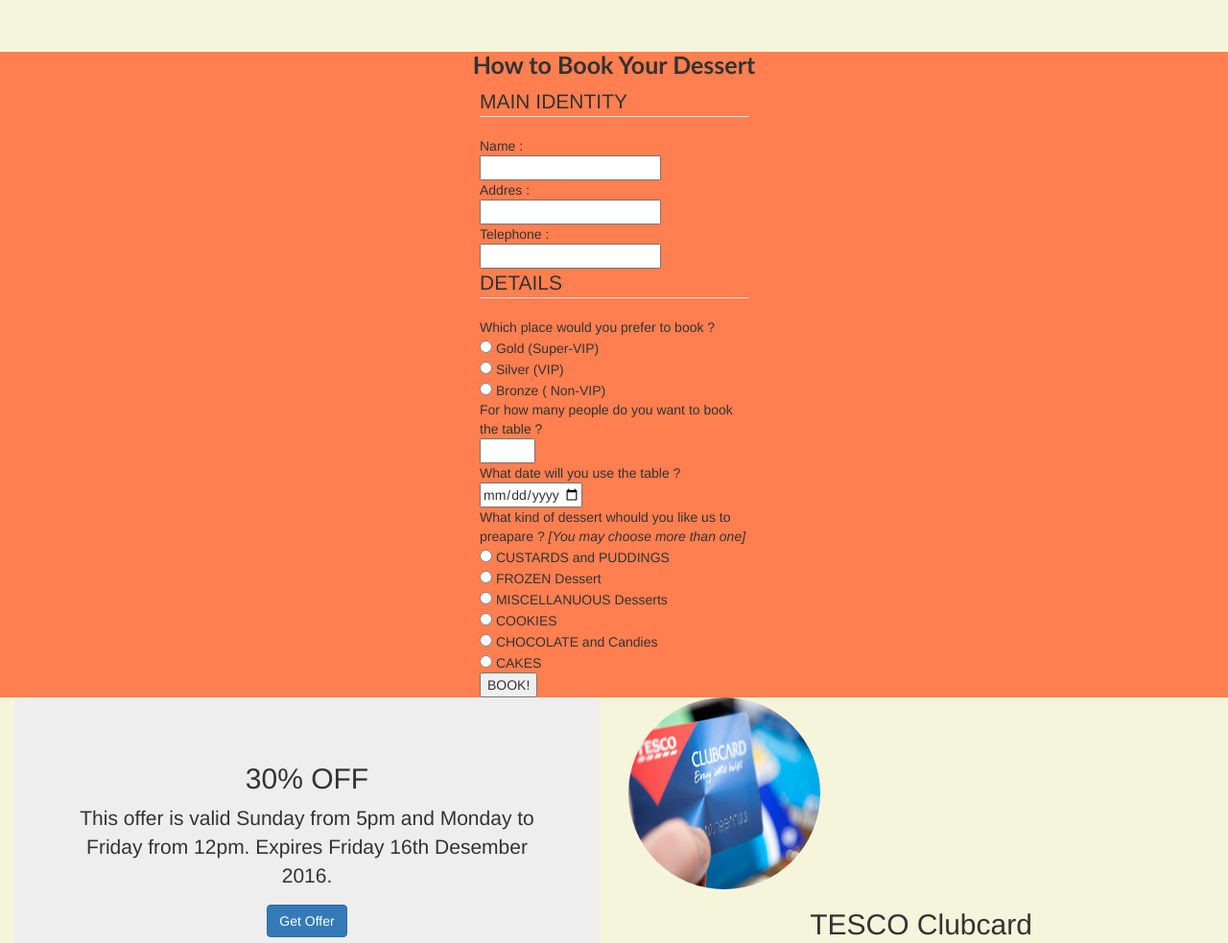
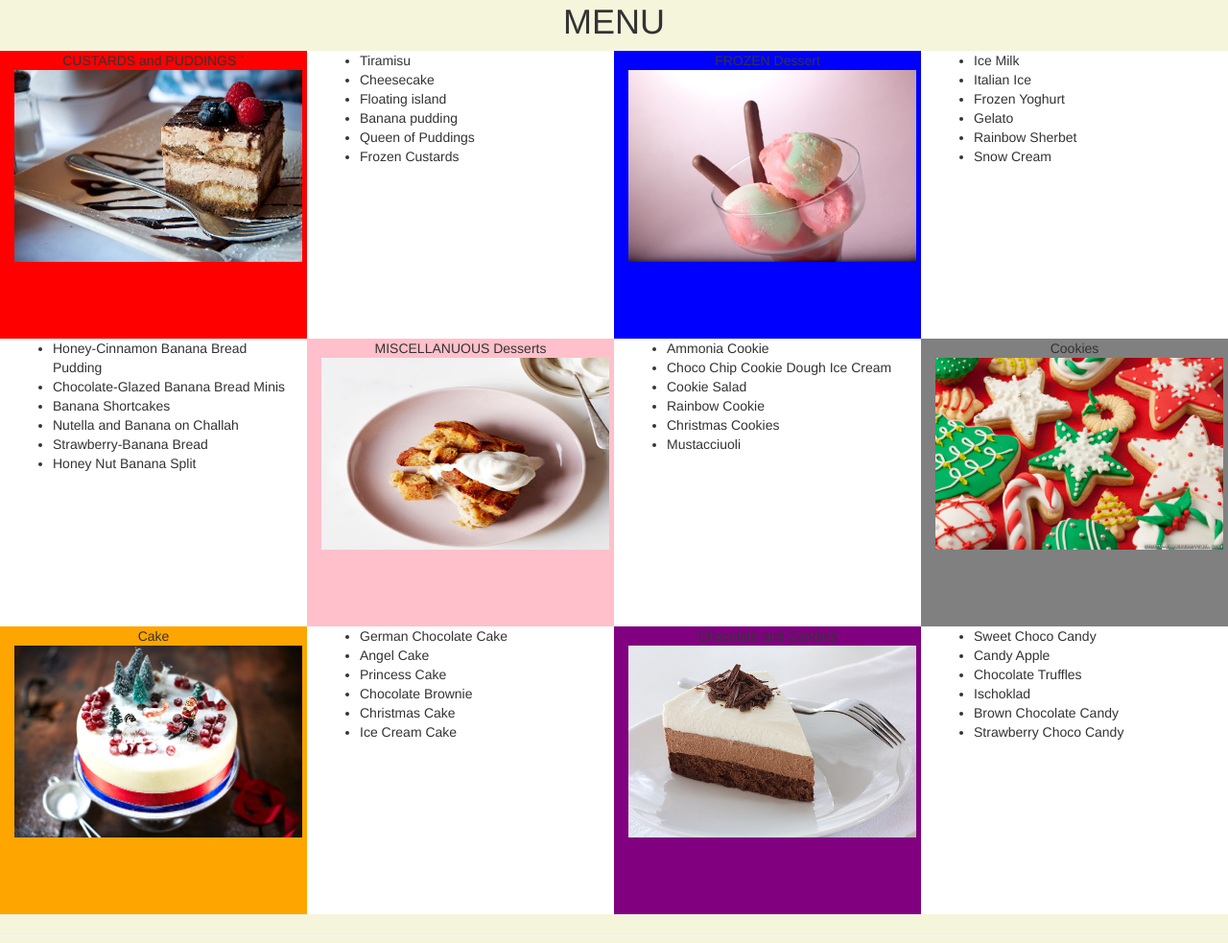
Before and after one commit to usmanadina/myWeb, a plain HTML site: page DessertAdict.html in a window 1280 px wide. Shown: the part 1950-2933 px from the top of the page at 96% size. Drawn offline with nearby package versions, Linux system fonts and the light colour scheme; files whose address does not match are found by name; a web font is replaced by a local one.

Commit message:
add menu

```diff
--- a/DessertAdict.html
+++ b/DessertAdict.html
@@ -260,6 +260,132 @@
 		</div>
 	</div>
 <hr width="2px" color="maroon">
+
+<!--menu -->
+<div class="container-fluid">
+  <h1 align="center">MENU</h1>
+
+  <div class="row">
+    <div class="col-sm-3" style="background-color:red;text-align: center;height: 300px">CUSTARDS and PUDDINGS
+  `   <img src="tiramisu.jpg" width="300px" height="200px">
+    </div>
+    <div class="col-sm-3" style="background-color:white;height: 300px">
+      <ul>
+        <li>Tiramisu</li>
+
+        <li> Cheesecake</li>
+
+        <li>Floating island</li>
+
+        <li>Banana pudding</li>
+
+        <li>Queen of Puddings</li>
+
+        <li>Frozen Custards</li>
+      </ul>
+    </div>
+
+    <div class="col-sm-3" style="background-color:blue;text-align: center;height: 300px">FROZEN Dessert
+      <img src="rainbowsherbet.jpg" width="300px" height="200px">
+    </div>
+    <div class="col-sm-3" style="background-color:white;height:300px ">
+      <ul>
+        <li>Ice Milk </li>
+
+        <li>Italian Ice</li>
+
+        <li>Frozen Yoghurt</li>
+
+        <li>Gelato</li>
+
+        <li>Rainbow Sherbet</li>
+
+        <li>Snow Cream</li>
+      </ul>
+    </div>
+  </div>
+
+  <div class="row">
+    <div class="col-sm-3" style="background-color:white;height: 300px">
+      <ul>
+        <li>Honey-Cinnamon Banana Bread Pudding </li>
+
+        <li>Chocolate-Glazed Banana Bread Minis</li>
+
+        <li>Banana Shortcakes</li>
+
+        <li>Nutella and Banana on Challah</li>
+
+        <li>Strawberry-Banana Bread</li>
+
+        <li>Honey Nut Banana Split</li>
+      </ul>
+    </div>
+    <div class="col-sm-3" style="background-color:pink;text-align: center;min-height: 300px">MISCELLANUOUS Desserts
+      <img src="bananahoneycinnamon.jpg" width="300px" height="200px">
+    </div>
+
+    <div class="col-sm-3" style="background-color:white;height: 300px">
+      <ul>
+        <li>Ammonia Cookie </li>
+
+        <li>Choco Chip Cookie Dough Ice Cream </li>
+
+        <li>Cookie Salad</li>
+
+        <li>Rainbow Cookie</li>
+
+        <li>Christmas Cookies</li>
+
+        <li>Mustacciuoli</li>
+      </ul>
+    </div>
+    <div class="col-sm-3" style="background-color:grey;text-align: center;height: 300px">Cookies
+      <img src="christmascookies.jpg" width="300px" height="200px">
+    </div>
+  </div>
+
+  <div class="row">
+    <div class="col-sm-3" style="background-color:orange;text-align: center;height:300px ">Cake
+      <img src="christmascake.jpg" width="300px" height="200px">
+    </div>
+    <div class="col-sm-3" style="background-color:white;height: 300px">
+      <ul>
+        <li>German Chocolate Cake </li>
+
+        <li>Angel Cake</li>
+
+        <li>Princess Cake</li>
+
+        <li>Chocolate Brownie</li>
+
+        <li>Christmas Cake</li>
+
+        <li>Ice Cream Cake</li>
+      </ul>
+    </div>
+
+    <div class="col-sm-3" style="background-color:purple;text-align: center;height:300px ">Chocolate and Candies
+      <img src="german.jpg" width="300px" height="200px">
+    </div>
+    <div class="col-sm-3" style="background-color:white; height: 300px">
+      <ul>
+        <li>Sweet Choco Candy </li>
+
+        <li>Candy Apple</li>
+
+        <li>Chocolate Truffles</li>
+
+        <li>Ischoklad</li>
+
+        <li>Brown Chocolate Candy</li>
+
+        <li>Strawberry Choco Candy</li>
+      </ul>
+    </div>
+  </div>
+</div>
+
 <!--book-->
 <hr>
 	<div class="book" id="book" width="700px">
@@ -297,6 +423,8 @@
 			</fieldset>
 		</fieldset>
 	</div>
+
+
 <!--offers-->
 	<div class="offers" id="offers">
 	  <div class="container-fluid" id="offers">
```
Also changed, not shown: bananahoneycinnamon.jpg (added), christmascookies.jpg (added), german.jpg (added), rainbowsherbet.jpg (added), tiramisu.jpg (added).
